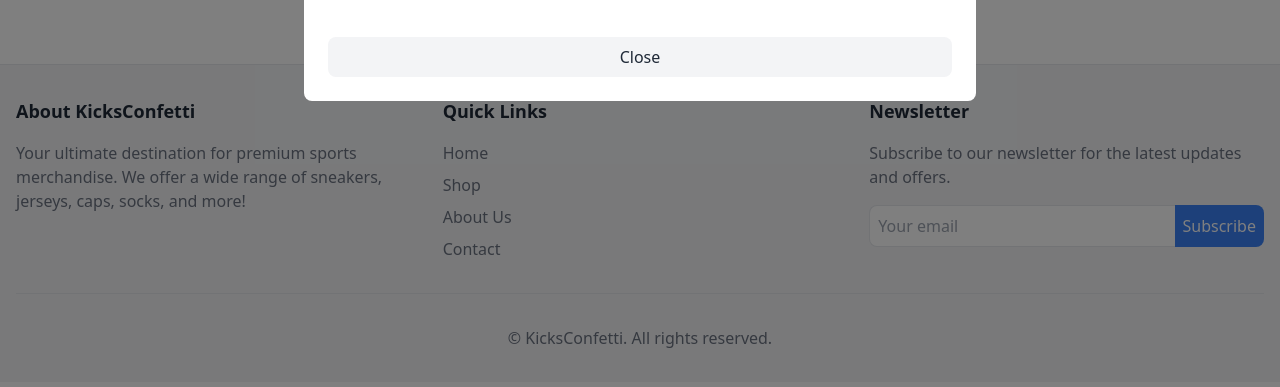
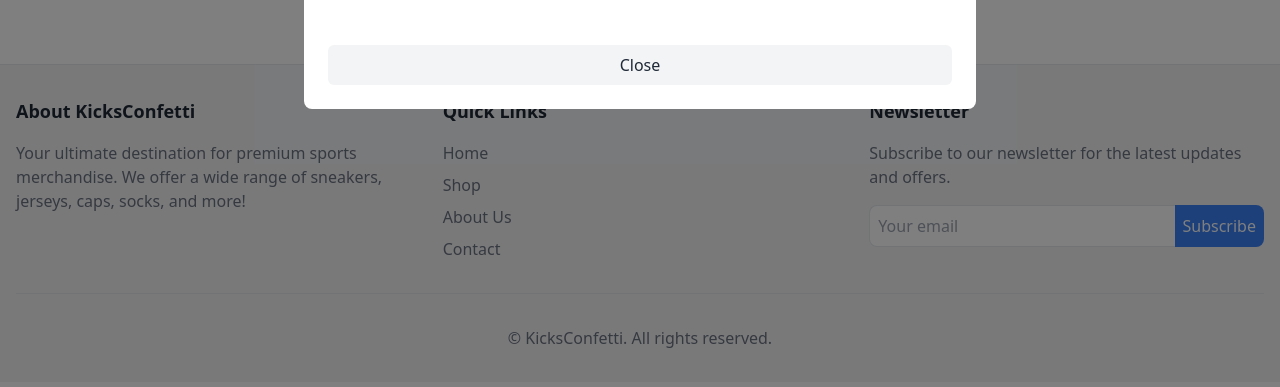
Before and after one commit to thebasilugo/kicksconfetti, a website: page index.html in a window 1280 px wide. Both pictures are taken after a click on the button 1188 px from the left and 37 px from the top of the page. Shown: the part 91-478 px from the top of the page. Drawn offline with nearby package versions, Linux system fonts and the light colour scheme.

Commit message:
update profile classes

```diff
--- a/index.html
+++ b/index.html
@@ -350,7 +350,7 @@
 				</form>
 				<button
 					id="close-profile"
-					class="mt-4 w-full bg-background-offset text-text py-2 px-4 rounded-lg hover:bg-opacity-80 transition duration-300"
+					class="mt-6 w-full bg-background-offset text-text py-2 px-4 rounded-md hover:bg-opacity-80 transition duration-300"
 				>
 					Close
 				</button>
```
